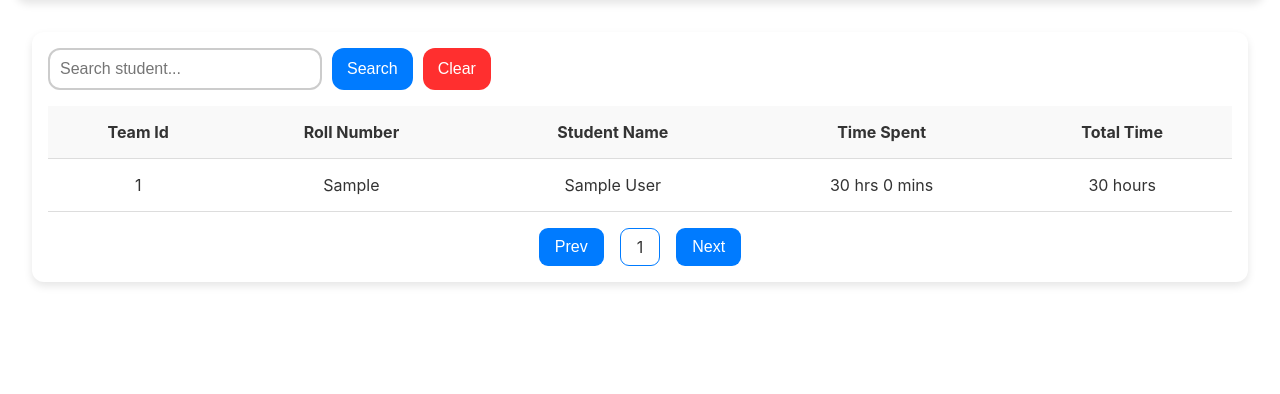
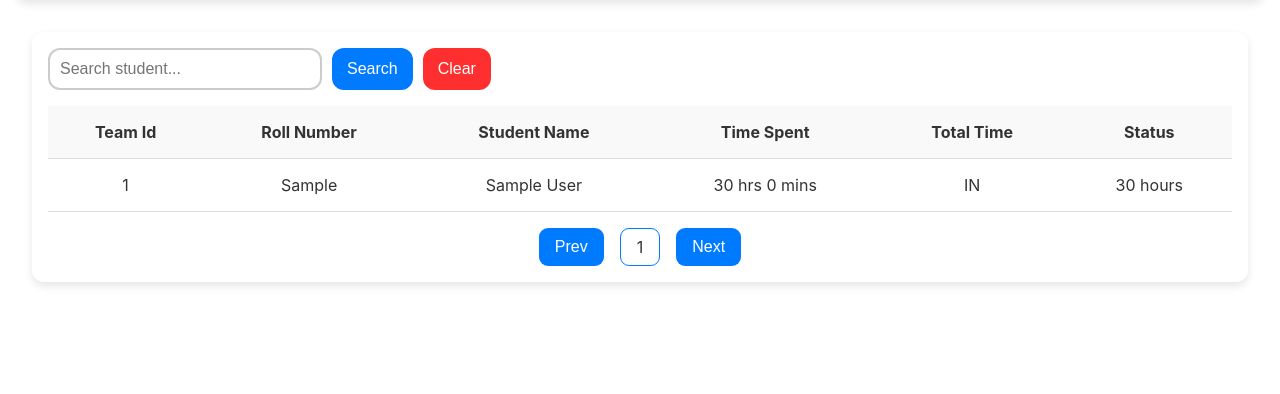
Before and after one commit to Kite-IPS/hackathon-time-tracker-system, a Flask app: page /students in a window 1280 px wide. Shown: the part 87-481 px from the top of the page. Run offline with Flask 3, Linux system fonts and the light colour scheme; tables that the repository leaves empty hold one stand-in row (values such as "Sample post").

Commit message:
fixed in out issue

```diff
--- a/app/templates/students.html
+++ b/app/templates/students.html
@@ -44,6 +44,7 @@
               <th>Student Name</th>
               <th>Time Spent</th>
               <th>Total Time</th>
+              <th>Status</th>
             </tr>
           </thead>
           <tbody id="tableBody">
@@ -54,6 +55,7 @@
                 <td> {{ student.roll_num }} </td>
                 <td> {{ student.name }} </td>
                 <td> {{ student.time_out().hrs | int }} hrs {{ student.time_out().mins | int }} mins </td>
+                <td> {{ student.status()}}</td>
                 <td> {{ total_time }} hours </td>
               </tr>
             {% endfor %}
```
